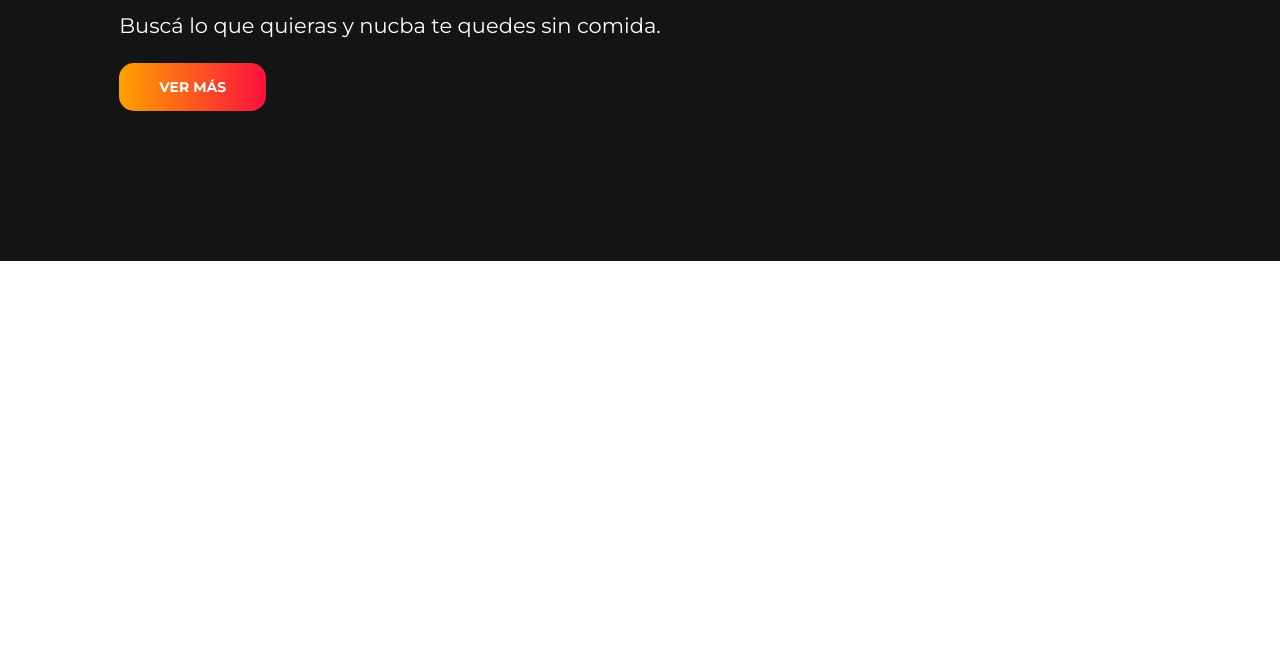
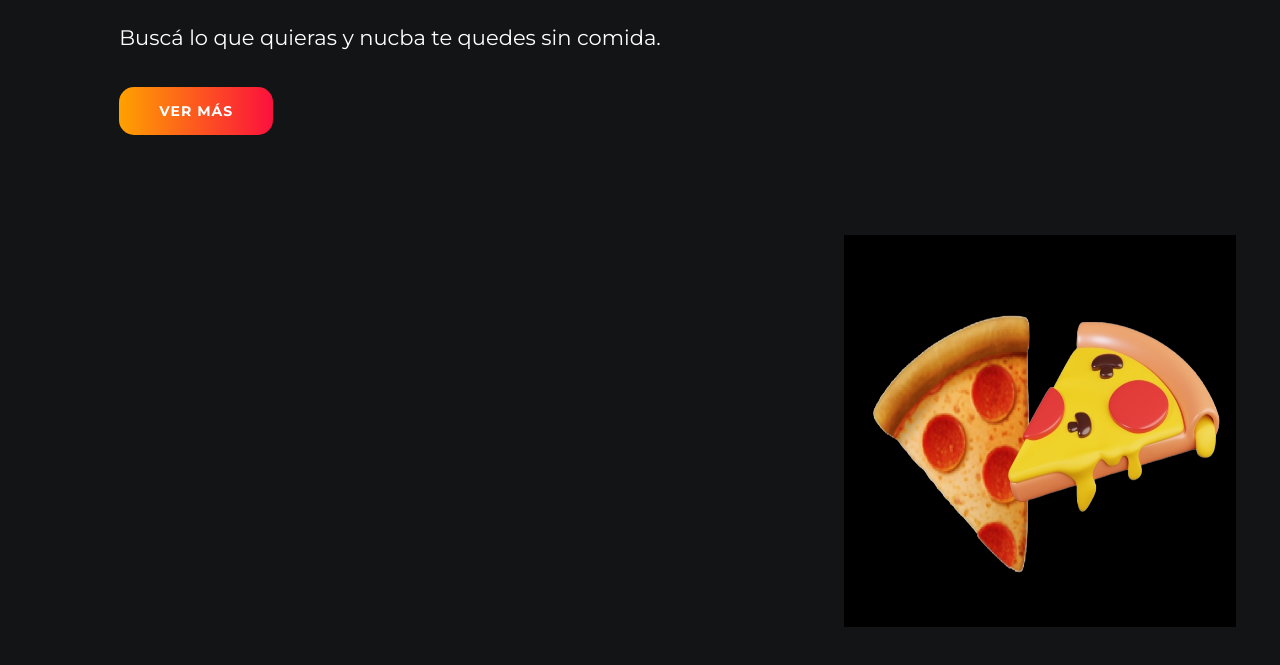
Before and after one commit to fkisser/E5-NucbaZappi, a plain HTML site: page index.html in a window 1280 px wide. Shown: the part 245-910 px from the top of the page. Before the commit the page ends 800 px from the top, so only its background shows below. Drawn offline with Linux system fonts and the light colour scheme.

Commit message:
arregtlando

```diff
--- a/assets/style.css
+++ b/assets/style.css
@@ -60,7 +60,7 @@ main {
 
 .hero-title p {
     font-size: 21px;
-    line-height: 56px;
+    line-height: 80px;
     font-weight: 400px;
 }
 
@@ -76,6 +76,7 @@ main {
     background: var(--gradient);
     border-radius: 15px;
     line-height: 67px;
+    letter-spacing: 1px;
 }
 
 .hero-card {
--- a/index.html
+++ b/index.html
@@ -34,7 +34,7 @@
 
                 <div class="hero-card">
                     <div class="hero-foto">
-
+                        <img src="assets/fotopizza.png" alt="fotopizza" width="392px" height="392px">
                     </div>
                 </div>
 
```
Also changed, not shown: assets/fotopizza.png (added).
